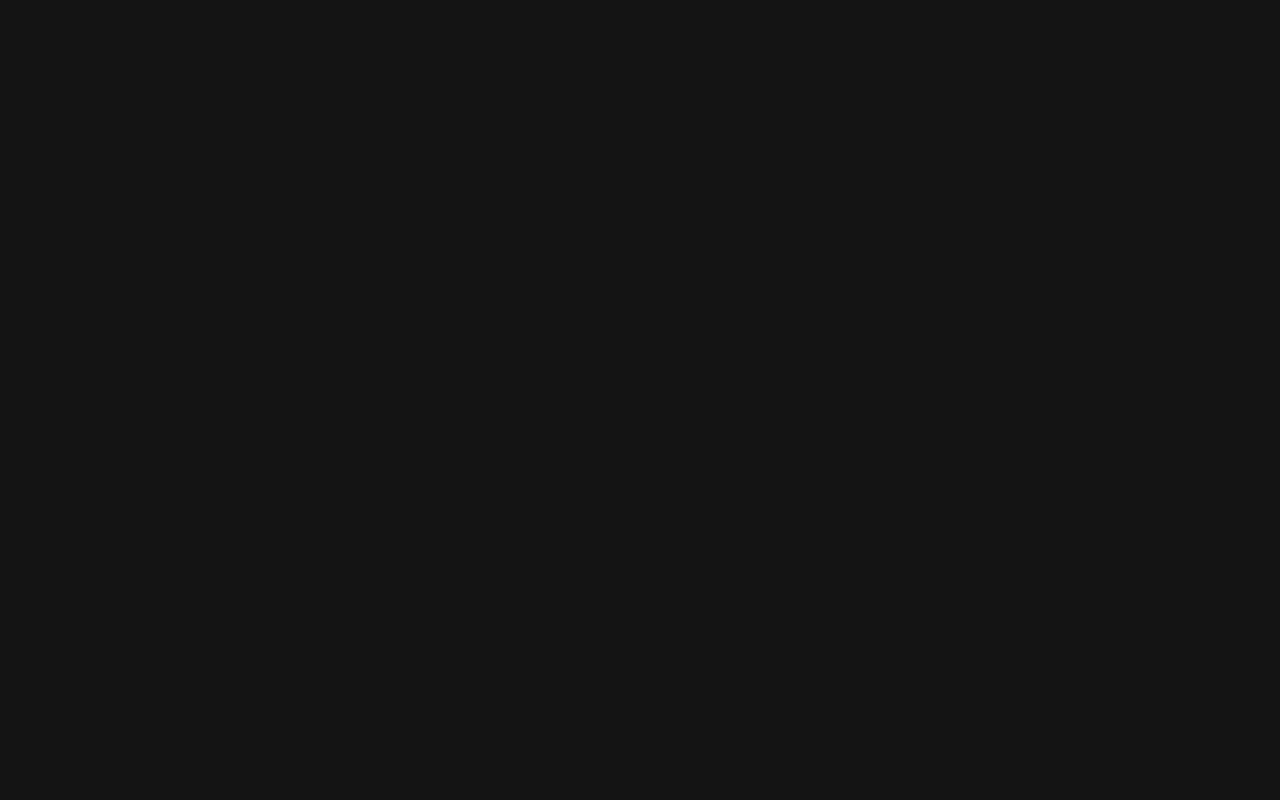
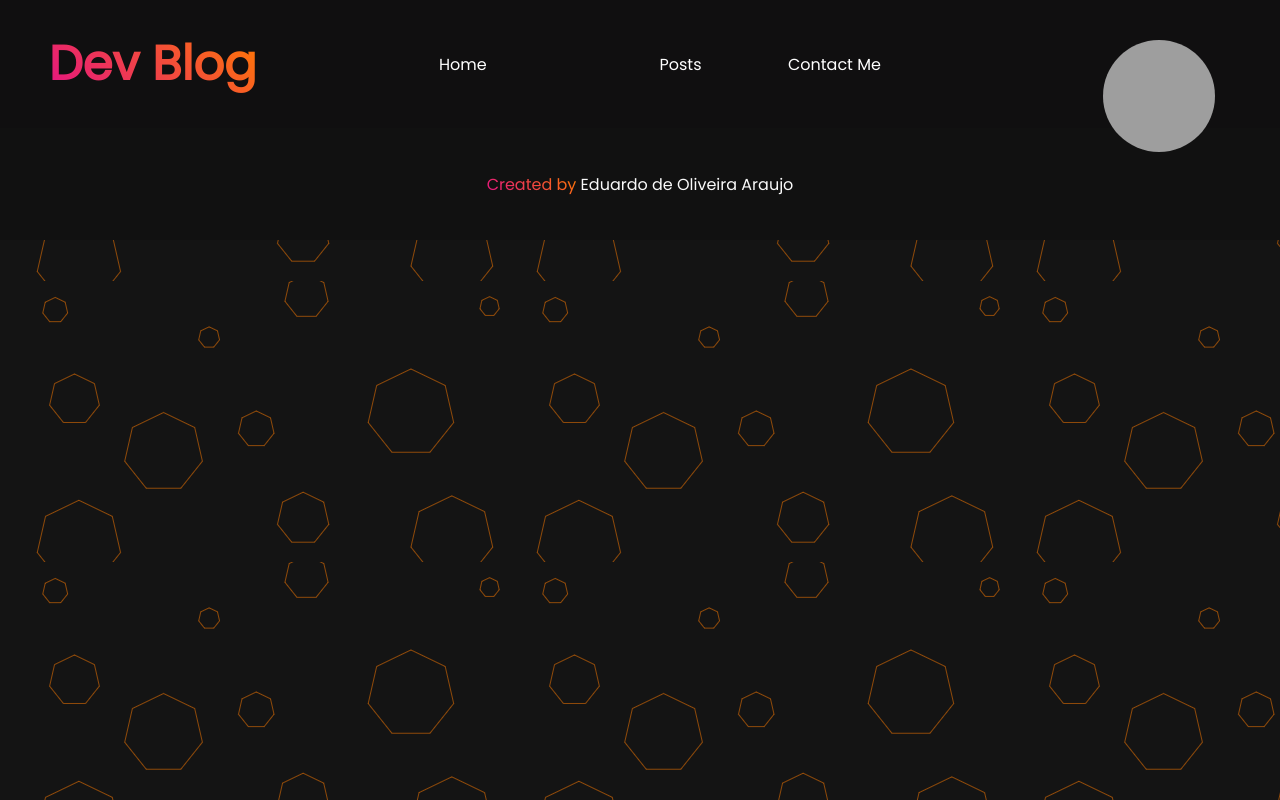
Before and after one commit to EduardoAraujoo/Dev-Blog, a React (Create React App) app: page /aboutme in a window 1280 px wide. Before the commit this address had no page. Built offline with nearby package versions, Linux system fonts and the light colour scheme; grey boxes are pictures that could not be loaded.

Commit message:
new commit
adding footer and backgrounds

```diff
--- a/src/App.js
+++ b/src/App.js
@@ -1,3 +1,5 @@
+import Banner from "./Components/Banner";
+import Footer from "./Components/Footer";
 import MainPage from "./Pages/Main/MainPage";
 import './Styles/GlobalStyles.scss'
 import { BrowserRouter, Routes, Route } from "react-router-dom";
@@ -5,12 +7,13 @@ import { BrowserRouter, Routes, Route } from "react-router-dom";
 function App() {
   return (
     <BrowserRouter>
-
+      <Banner />
       <Routes>
-        <Route path="/" element={<MainPage/>} />
-
+        <Route path="/" element={<MainPage />} />
+        {/* <Route path="/aboutme" element={<AboutMe />} /> */}
 
       </Routes>
+      <Footer />
     </BrowserRouter>
   );
 }
--- a/src/Components/Banner/index.jsx
+++ b/src/Components/Banner/index.jsx
@@ -1,3 +1,4 @@
+import LinkMain from '../LinkMain'
 import styles from './Banner.module.scss'
 
 export default function Banner() {
@@ -8,7 +9,11 @@ export default function Banner() {
       <article className={styles.article}>
         <ul className={styles.article__ul}>
           <li className={styles.article__li}>Home</li>
-          <li className={styles.article__li}>About me</li>
+          <li className={styles.article__li}>
+            <LinkMain className={styles.article__li} to="/aboutme">
+            About me
+            </LinkMain>
+            </li>
           <li className={styles.article__li}>Posts</li>
           <li className={styles.article__li}>Contact Me</li>
         </ul>
--- a/src/Components/Discover/Discover.module.scss
+++ b/src/Components/Discover/Discover.module.scss
@@ -6,6 +6,7 @@ $text-gradient2:#ff7b00;
     width: 100;
     display: flex;
     justify-content: center;
+    background-color: #141414;
 }
 
 .discover {
--- /dev/null
+++ b/src/Components/Footer/Footer.module.scss
@@ -0,0 +1,25 @@
+$text-gradient1:#e41185;
+$text-gradient2:#ff7b00;
+
+.footer {
+    height: 7rem;
+    width: 100%;
+    background: #111111;
+    margin: 0;
+    display: flex;
+    justify-content: center;
+    align-items: center;
+
+    &__article {
+        color: #FAFAFA;
+    }
+
+    &__span{
+        background-size: 100%;
+        -webkit-background-clip: text;
+        background-clip: text;
+        -webkit-text-fill-color: transparent;
+        -moz-text-fill-color: transparent;
+        background-image: linear-gradient(45deg, $text-gradient1, $text-gradient2);
+    }
+}
--- /dev/null
+++ b/src/Components/Footer/index.jsx
@@ -0,0 +1,11 @@
+import styles from './Footer.module.scss'
+
+export default function Footer() {
+    return (
+        <footer className={styles.footer}>
+            <article className={styles.footer__article}>
+                <span className={styles.footer__span}>Created by</span> Eduardo de Oliveira Araujo
+            </article>
+        </footer>
+    )
+}
--- /dev/null
+++ b/src/Components/LinkMain/index.jsx
@@ -0,0 +1,14 @@
+import React from 'react'
+import { Link, useLocation } from 'react-router-dom'
+
+export default function LinkMain({ to }) {
+
+  const location = useLocation();
+
+  return (
+
+    <Link to={to}>
+
+    </Link>
+  )
+}
--- a/src/Components/Posts/Posts.module.scss
+++ b/src/Components/Posts/Posts.module.scss
@@ -13,6 +13,7 @@
     display: flex;
     text-align: center;
     flex-direction: column;
+    background-color: #141414;
     border: 1px solid #3838385d;
     border-radius: 1.5rem;
 
--- a/src/Pages/Main/MainPage.jsx
+++ b/src/Pages/Main/MainPage.jsx
@@ -8,7 +8,6 @@ export default function MainPage() {
 
     return (
         <main>
-            <Banner />
             <Discover />
             <Articles />
             <Posts />
--- a/src/Styles/GlobalStyles.scss
+++ b/src/Styles/GlobalStyles.scss
@@ -1,13 +1,25 @@
 @import url('https://fonts.googleapis.com/css2?family=Poppins&display=swap');
 
-$text-gradient1:#e41185;
-$text-gradient2:#ff7b00;
+$text-gradient1: #e41185;
+$text-gradient2: #ff7b00;
 
 body {
   margin: 0;
   padding: 0;
   min-height: 100vh;
-    background: #141414;
+  background-image: url('../../images/polygon-scatter-haikei.png');
   box-sizing: border-box;
   font-family: 'Poppins', sans-serif;
 }
+
+::-webkit-scrollbar {
+  width: .5rem;
+}
+
+::-webkit-scrollbar-track {
+  background: #141414;
+}
+
+::-webkit-scrollbar-thumb {
+  background-image: linear-gradient($text-gradient2, $text-gradient1);
+}
```
Also changed, not shown: images/black-marble.jpg (deleted), images/polygon-scatter-haikei.png (added), src/Pages/AboutMe/AboutMe.module.scss (added), src/Pages/AboutMe/index.jsx (added). Lines whose indentation alone changed are shown as unchanged.
